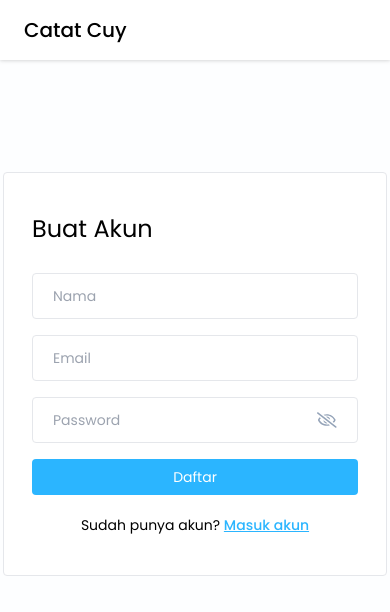
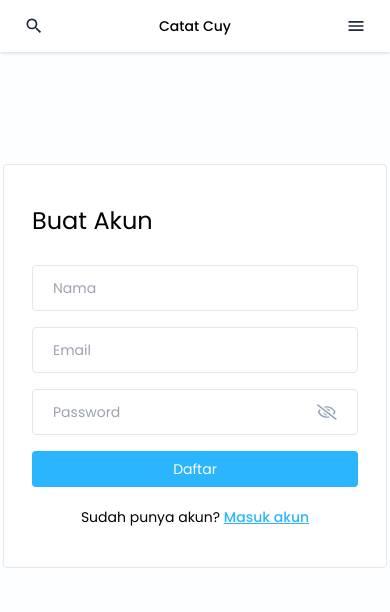
Before and after one commit to MuhamadRifkii/catat-cuy, a React (Vite) app: page /signup in a window 390 px wide. Shown: the top 612 px of the page. Built offline with nearby package versions, Linux system fonts and the light colour scheme; no server answers.

Commit message:
fix(navbar): fix mobile layout

```diff
--- a/src/component/Navbar/Navbar.jsx
+++ b/src/component/Navbar/Navbar.jsx
@@ -5,10 +5,12 @@ import Profile from "../Cards/Profile";
 import Searchbar from "../Searchbar/Searchbar";
 import { useDispatch } from "react-redux";
 import { resetForm } from "../../store/actions/login.action";
-import { getInitials } from "../../utils/helper";
+import { MdClose, MdMenu, MdSearch } from "react-icons/md";
+import { useSpring, animated } from "@react-spring/web";
 
 export default function Navbar({ userInfo, setFilter, filterValue }) {
   const [isDropdownOpen, setDropdownOpen] = useState(false);
+  const [isSearchOpen, setSearchOpen] = useState(false);
   const navigate = useNavigate();
   const dispatch = useDispatch();
 
@@ -22,41 +24,88 @@ export default function Navbar({ userInfo, setFilter, filterValue }) {
     setFilter("");
   };
 
+  const rotateHamburger = useSpring({
+    transform: isDropdownOpen ? "rotate(90deg)" : "rotate(0deg)",
+    config: { tension: 300, friction: 25 },
+  });
+
+  const rotateSearch = useSpring({
+    transform: isSearchOpen ? "rotate(90deg)" : "rotate(0deg)",
+    config: { tension: 300, friction: 25 },
+  });
+
   return (
     <div className="sticky top-0 z-50 bg-white flex items-center justify-between px-6 py-2 drop-shadow">
-      <h2 className="text-xl font-medium text-black py-2">Catat Cuy</h2>
+      {/* Mobile Search Icon */}
+      <div className="md:hidden flex items-center">
+        <animated.div style={rotateSearch}>
+          {!isSearchOpen ? (
+            <MdSearch
+              className="text-xl text-slate-800 cursor-pointer"
+              onClick={() => setSearchOpen(true)}
+            />
+          ) : (
+            <MdClose
+              className="text-xl text-slate-800 cursor-pointer"
+              onClick={() => setSearchOpen(false)}
+            />
+          )}
+        </animated.div>
+      </div>
 
-      {userInfo && (
+      {/* Logo */}
+      {!isSearchOpen && (
+        <h2 className="sm:text-xl text-sm font-medium text-black py-2">
+          Catat Cuy
+        </h2>
+      )}
+
+      {/* Searchbar in Navbar (Mobile & Desktop) */}
+      {isSearchOpen && (
+        <div className="flex-grow mx-4">
           <Searchbar
             value={filterValue}
             onChange={(e) => setFilter(e.target.value)}
             onClearSearch={onClearSearch}
           />
+        </div>
       )}
 
-      {/* Profile Section */}
-      <div className="relative">
-        {/* Profile Icon on Large Screen */}
+      {/* Hamburger Menu (Hidden when search bar is open) */}
+      {!isSearchOpen && (
+        <div
+          className="md:hidden flex items-center cursor-pointer"
+          onClick={() => setDropdownOpen(!isDropdownOpen)}
+        >
+          <animated.div style={rotateHamburger}>
+            {isDropdownOpen ? (
+              <MdClose className="text-xl text-slate-800" />
+            ) : (
+              <MdMenu className="text-xl text-slate-800" />
+            )}
+          </animated.div>
+        </div>
+      )}
+
+      {/* Desktop Searchbar */}
+      {userInfo && !isSearchOpen && (
+        <div className="hidden md:block">
+          <Searchbar
+            value={filterValue}
+            onChange={(e) => setFilter(e.target.value)}
+            onClearSearch={onClearSearch}
+          />
+        </div>
+      )}
+
+      {/* Dropdown (Hidden on PC) or Profile (Hidden on Mobile)  */}
       <div className="hidden md:flex items-center gap-3">
         <Profile userInfo={userInfo} logout={logout} />
       </div>
 
-        {/* Profile Icon for Mobile */}
-        <div
-          className="md:hidden flex items-center gap-3 cursor-pointer"
-          onClick={() => setDropdownOpen(!isDropdownOpen)}
-        >
-          {userInfo && <div className="w-12 h-12 flex items-center justify-center rounded-full text-slate-950 font-medium bg-slate-100">
-            {getInitials(userInfo?.name)}
-          </div>}
-        </div>
-
-        {/* Dropdown Menu for Mobile */}
       {isDropdownOpen && (
         <div className="absolute top-14 right-0 bg-white border border-gray-300 shadow-lg rounded-md p-3 w-48">
-            <p className="text-sm font-medium text-slate-800">
-              {userInfo?.name}
-            </p>
+          <p className="text-sm font-medium text-slate-800">{userInfo?.name}</p>
           <button
             className="text-sm text-red-500 w-full text-left mt-2"
             onClick={logout}
@@ -66,6 +115,5 @@ export default function Navbar({ userInfo, setFilter, filterValue }) {
         </div>
       )}
     </div>
-    </div>
   );
 }
```
Lines whose indentation alone changed are shown as unchanged.
